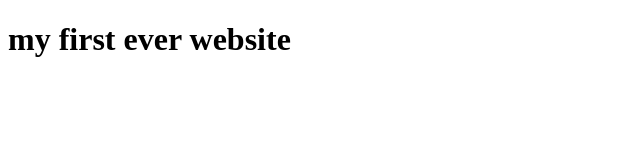
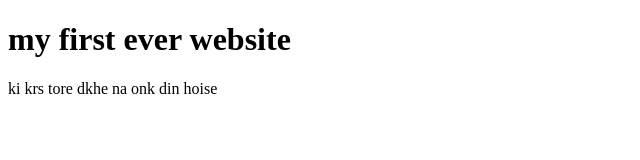
Before and after one commit to mdashik36/my-first-website, a plain HTML site: page index.html in a window 1280 px wide. Shown: the whole page, without its empty margins (0-640 px from the left). Drawn offline with Linux system fonts and the light colour scheme.

Commit message:
learning method

```diff
--- a/index.html
+++ b/index.html
@@ -7,5 +7,6 @@
 </head>
 <body>
     <h1>my first ever website</h1>
+    <p>ki krs tore dkhe na onk din hoise</p>
 </body>
 </html>
```
